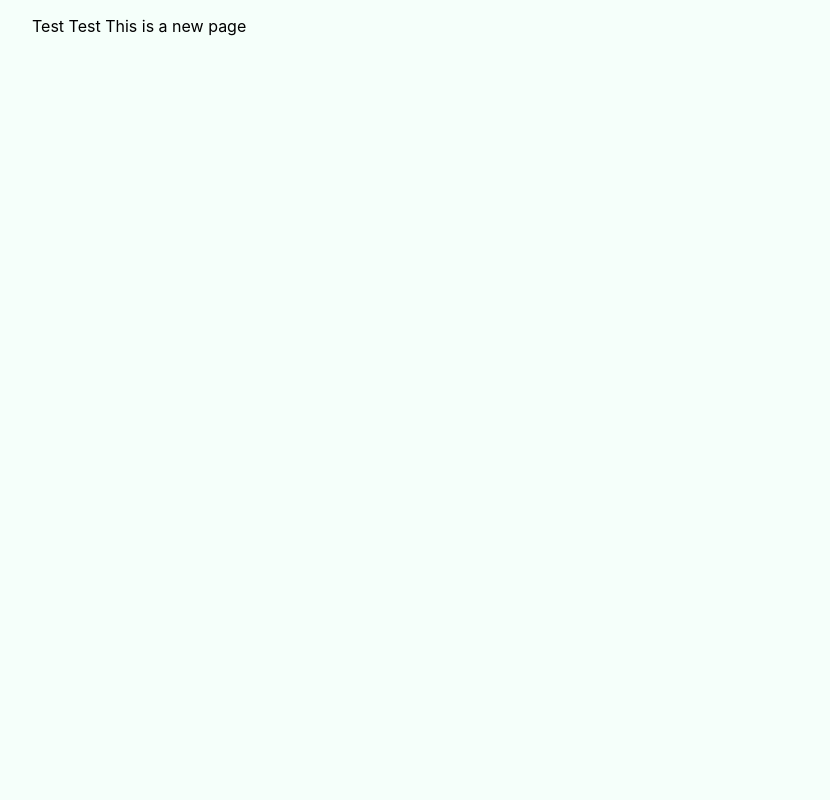
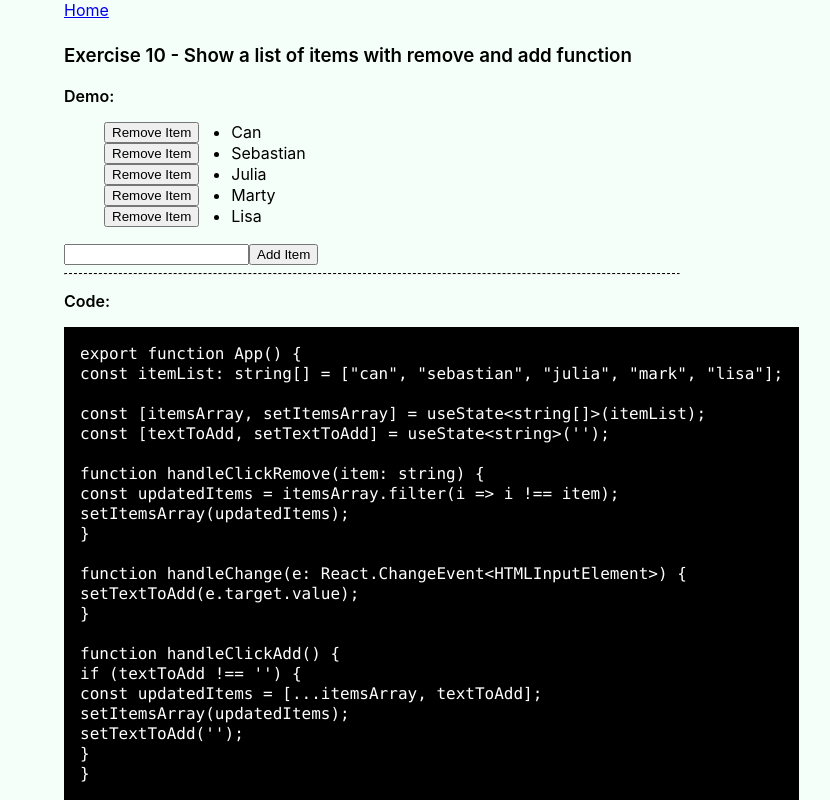
Before and after one commit to canyapalak/react-with-typescript, a React (Create React App) app: page /exercise-10 in a window 1280 px wide. Shown: the top 800 px of the page, without its empty margins (0-830 px from the left). Built offline with nearby package versions, Linux system fonts and the light colour scheme.

Commit message:
added exercise 10

```diff
--- a/src/assets/ExerciseList.ts
+++ b/src/assets/ExerciseList.ts
@@ -66,6 +66,6 @@ interface Exercise {
       id: 10,
       name: "Exercise 10",
       src: "/exercise-10",
-      definition: "Show a list of items with remove and add function ",
+      definition: "Show a list of items with remove and add function",
     },
   ];
--- a/src/views/Exercise10.tsx
+++ b/src/views/Exercise10.tsx
@@ -1,10 +1,134 @@
+import { Link } from "react-router-dom";
 import "../App.css";
-import React from "react";
+import React, { useState } from "react";
 
 export default function Exercise10() {
+  const itemList: string[] = ["Can", "Sebastian", "Julia", "Marty", "Lisa"];
+
+  const [itemsArray, setItemsArray] = useState<string[]>(itemList);
+  const [textToAdd, setTextToAdd] = useState<string>("");
+
+  function handleClickRemove(item: string) {
+    const updatedItems = itemsArray.filter((i) => i !== item);
+    setItemsArray(updatedItems);
+  }
+
+  function handleChange(e: React.ChangeEvent<HTMLInputElement>) {
+    setTextToAdd(e.target.value);
+  }
+
+  function handleClickAdd() {
+    if (textToAdd !== "") {
+      const updatedItems = [...itemsArray, textToAdd];
+      setItemsArray(updatedItems);
+      setTextToAdd("");
+    }
+  }
   return (
-    <div>
-      <p>Test Test This is a new page</p>
+    <div className="App">
+      <Link to="/">Home</Link>
+      <h3 className="App-header">
+        Exercise 10 - Show a list of items with remove and add function
+      </h3>
+      <p className="ex-header">Demo:</p>
+      <div className="imp">
+        <ul>
+          {itemsArray.map((item, index) => (
+            <div className="list-item" key={index}>
+              <button onClick={() => handleClickRemove(item)}>
+                Remove Item
+              </button>
+              <li className="list-name">{item}</li>
+            </div>
+          ))}
+        </ul>
+        <input type="text" value={textToAdd} onChange={handleChange} />
+        <button onClick={handleClickAdd}>Add Item</button>
+      </div>
+      <hr className="line" />
+      <div>
+        <p className="ex-header">Code:</p>
+        <div className="code-box">
+          <code>
+            {`export function App() {`}
+            <br />
+            {`const itemList: string[] = ["can", "sebastian", "julia", "mark", "lisa"];`}
+            <br />
+            {``}
+            <br />
+            {`const [itemsArray, setItemsArray] = useState<string[]>(itemList);`}
+            <br />
+            {`const [textToAdd, setTextToAdd] = useState<string>('');`}
+            <br />
+            {``}
+            <br />
+            {`function handleClickRemove(item: string) {`}
+            <br />
+            {`const updatedItems = itemsArray.filter(i => i !== item);`}
+            <br />
+            {`setItemsArray(updatedItems);`}
+            <br />
+            {`}`}
+            <br />
+            {``}
+            <br />
+            {`function handleChange(e: React.ChangeEvent<HTMLInputElement>) {`}
+            <br />
+            {`setTextToAdd(e.target.value);`}
+            <br />
+            {`}`}
+            <br />
+            {``}
+            <br />
+            {`function handleClickAdd() {`}
+            <br />
+            {`if (textToAdd !== '') {`}
+            <br />
+            {`const updatedItems = [...itemsArray, textToAdd];`}
+            <br />
+            {`setItemsArray(updatedItems);`}
+            <br />
+            {`setTextToAdd('');`}
+            <br />
+            {`}`}
+            <br />
+            {`}`}
+            <br />
+            {``}
+            <br />
+            {`return (`}
+            <br />
+            {`<>`}
+            <br />
+            {`<ul>`}
+            <br />
+            {`{itemsArray.map((item, index) => (`}
+            <br />
+            {`<li key={index}>`}
+            <br />
+            {`<p>{item}</p>`}
+            <br />
+            {`<button onClick={() => handleClickRemove(item)}>Remove Item</button>`}
+            <br />
+            {`</li>`}
+            <br />
+            {`))}`}
+            <br />
+            {`</ul>`}
+            <br />
+            {`<input type="text" value={textToAdd} onChange={handleChange} />`}
+            <br />
+            {`<button onClick={handleClickAdd}>Add Item</button>`}
+            <br />
+            {`</>`}
+            <br />
+            {`);`}
+            <br />
+            {`}`}
+            <br />
+          </code>
+        </div>
+      </div>
     </div>
   );
 }
```
